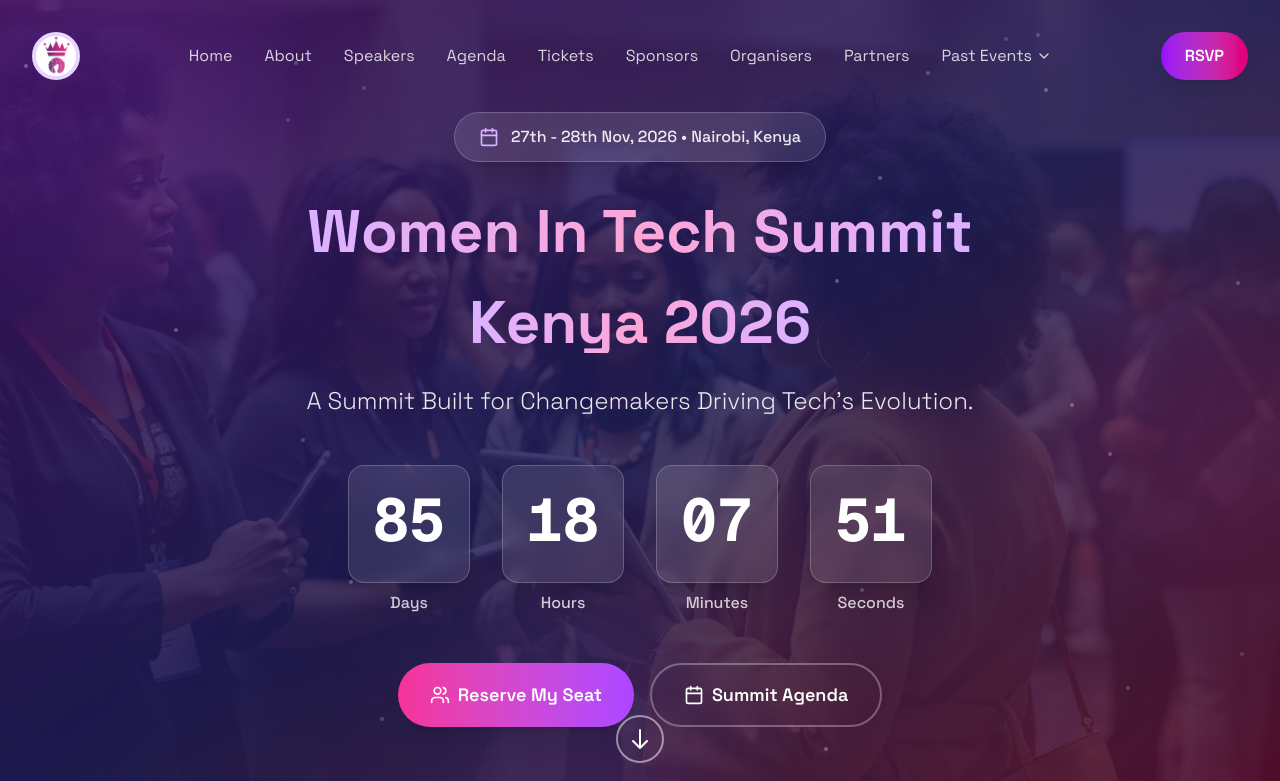
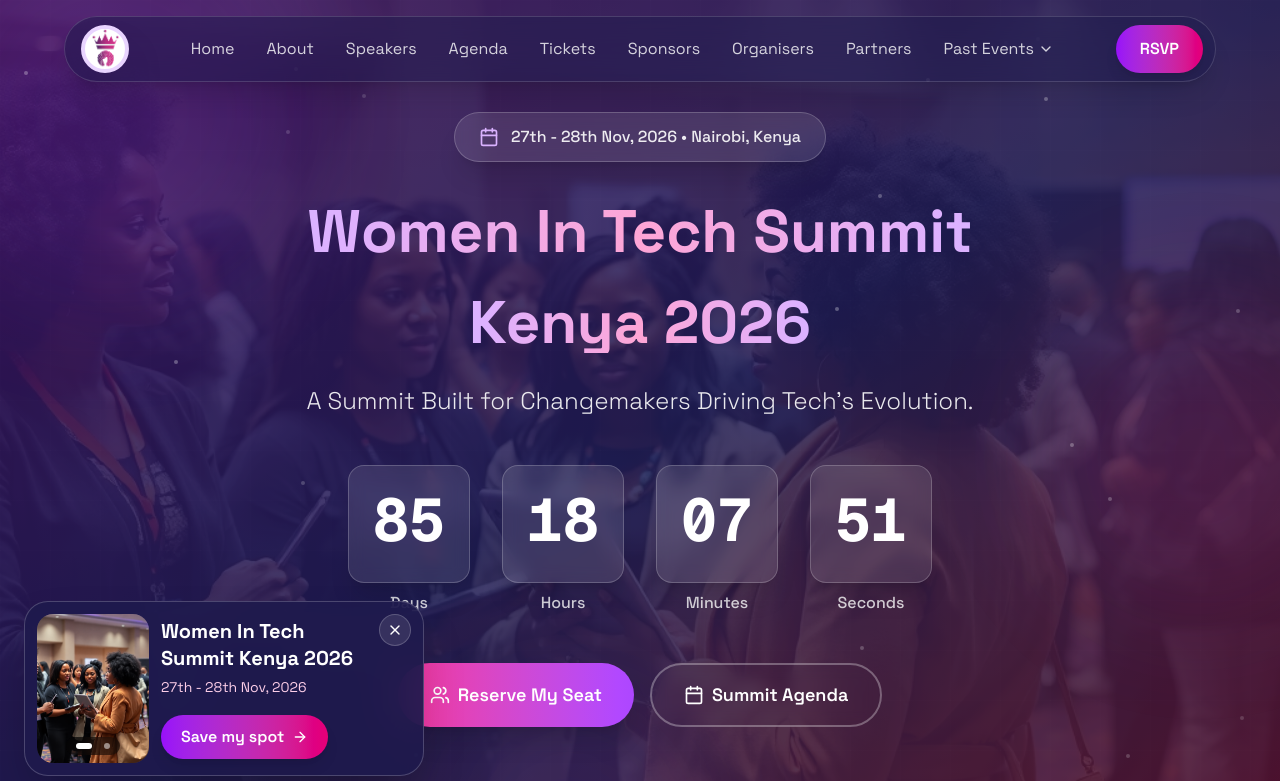
Before and after one commit to Tambua-WomenInTech-Blog/witsummitwebsite, a Next.js app: page /dashboard in a window 1280 px wide. Shown: the top 781 px of the page. Built offline with nearby package versions, Linux system fonts and the light colour scheme.

Commit message:
feat: add spot banner

```diff
--- a/src/app/components/page-shell.tsx
+++ b/src/app/components/page-shell.tsx
@@ -27,8 +27,9 @@ const PageShell: React.FC<{ children: React.ReactNode }> = ({ children }) => {
 
       <SiteHeader />
 
-      <div className="relative z-10">{children}</div>
+      <div className="relative z-10 pt-28">{children}</div>
       <HeroFooterSection />
+
     </div>
   );
 };
--- /dev/null
+++ b/src/app/components/promo-card.tsx
@@ -0,0 +1,182 @@
+"use client";
+import React, { useEffect, useState } from "react";
+import Image from "next/image";
+import Link from "next/link";
+import { ArrowRight, X } from "lucide-react";
+import { RSVP_URL, SPONSOR_DECK_URL } from "./site-config";
+
+interface Promo {
+  title: string;
+  meta: string;
+  image: string;
+  contain?: boolean;
+  cta: string;
+  href: string;
+}
+
+const promos: Promo[] = [
+  {
+    title: "Women In Tech Summit Kenya 2026",
+    meta: "27th - 28th Nov, 2026",
+    image: "/hero_1.png",
+    cta: "Save my spot",
+    href: RSVP_URL,
+  },
+  {
+    title: "Partner with the summit",
+    meta: "Sponsor deck available",
+    image: "/wit_logo.png",
+    contain: true,
+    cta: "View sponsor deck",
+    href: SPONSOR_DECK_URL,
+  },
+];
+
+const STORAGE_KEY = "wit-promo-dismissed";
+const SHOW_DELAY_MS = 1500;
+const ROTATE_MS = 6000;
+
+const PromoCard: React.FC = () => {
+  const [visible, setVisible] = useState(false);
+  const [index, setIndex] = useState(0);
+  const [paused, setPaused] = useState(false);
+
+  // Appear shortly after load, unless dismissed earlier in this session
+  useEffect(() => {
+    let dismissed = false;
+    try {
+      dismissed = sessionStorage.getItem(STORAGE_KEY) === "1";
+    } catch {
+      // storage unavailable: just show it
+    }
+    if (dismissed) return;
+
+    const t = setTimeout(() => setVisible(true), SHOW_DELAY_MS);
+    return () => clearTimeout(t);
+  }, []);
+
+  // Auto-rotate, paused on hover/focus and skipped for reduced motion
+  useEffect(() => {
+    if (!visible || paused || promos.length < 2) return;
+    if (window.matchMedia("(prefers-reduced-motion: reduce)").matches) return;
+
+    const id = setInterval(
+      () => setIndex((i) => (i + 1) % promos.length),
+      ROTATE_MS
+    );
+    return () => clearInterval(id);
+  }, [visible, paused]);
+
+  const dismiss = () => {
+    setVisible(false);
+    try {
+      sessionStorage.setItem(STORAGE_KEY, "1");
+    } catch {
+      // ignore
+    }
+  };
+
+  const promo = promos[index];
+
+  return (
+    <aside
+      aria-label="Event announcements"
+      onMouseEnter={() => setPaused(true)}
+      onMouseLeave={() => setPaused(false)}
+      onFocus={() => setPaused(true)}
+      onBlur={() => setPaused(false)}
+      className={`fixed z-30 bottom-4 left-3 right-20 sm:right-auto sm:left-6 sm:bottom-6 sm:w-[25rem] rounded-3xl border border-white/20 bg-indigo-950/90 backdrop-blur-xl shadow-2xl p-3 transition-all duration-500 motion-reduce:transition-none ${
+        visible
+          ? "opacity-100 translate-y-0"
+          : "opacity-0 translate-y-6 invisible"
+      }`}
+    >
+      <style>{`
+        @keyframes wit-promo-in {
+          from { opacity: 0; transform: translateY(6px); }
+          to { opacity: 1; transform: none; }
+        }
+        .wit-promo-fade { animation: wit-promo-in 400ms ease-out; }
+        @media (prefers-reduced-motion: reduce) {
+          .wit-promo-fade { animation: none; }
+        }
+      `}</style>
+
+      <button
+        type="button"
+        onClick={dismiss}
+        aria-label="Dismiss announcement"
+        className="absolute top-3 right-3 z-10 inline-flex items-center justify-center w-8 h-8 rounded-full bg-white/10 border border-white/20 text-white hover:bg-white/20 transition-colors"
+      >
+        <X className="w-4 h-4" />
+      </button>
+
+      <div className="flex gap-3">
+        <div
+          className={`relative shrink-0 w-20 sm:w-28 aspect-[3/4] rounded-2xl overflow-hidden ${
+            promo.contain ? "bg-white" : "bg-white/10"
+          }`}
+        >
+          <Image
+            key={index}
+            src={promo.image}
+            alt=""
+            fill
+            sizes="112px"
+            className={`wit-promo-fade ${
+              promo.contain ? "object-contain p-3" : "object-cover"
+            }`}
+          />
+
+          {promos.length > 1 && (
+            <div className="absolute inset-x-0 bottom-2 flex justify-center">
+              <div className="flex items-center rounded-full bg-black/50 backdrop-blur-sm px-1">
+                {promos.map((p, i) => (
+                  <button
+                    key={p.title}
+                    type="button"
+                    onClick={() => setIndex(i)}
+                    aria-label={`Show announcement ${i + 1} of ${promos.length}`}
+                    aria-current={i === index}
+                    className="p-1.5"
+                  >
+                    <span
+                      className={`block h-1.5 rounded-full transition-all duration-300 ${
+                        i === index ? "w-4 bg-white" : "w-1.5 bg-white/50"
+                      }`}
+                    />
+                  </button>
+                ))}
+              </div>
+            </div>
+          )}
+        </div>
+
+        <div className="min-w-0 flex-1 flex flex-col justify-between py-1">
+          <div
+            key={index}
+            aria-live="polite"
+            className="wit-promo-fade pr-9"
+          >
+            <h3 className="text-white text-base sm:text-xl font-bold font-space-grotesk leading-snug">
+              {promo.title}
+            </h3>
+            <p className="mt-1 text-sm text-pink-200">{promo.meta}</p>
+          </div>
+
+          <Link
+            href={promo.href}
+            target="_blank"
+            rel="noopener noreferrer"
+            className="mt-3 self-start inline-flex items-center space-x-2 rounded-full bg-gradient-to-r from-purple-600 to-pink-600 hover:from-purple-700 hover:to-pink-700 px-4 py-2 sm:px-5 sm:py-2.5 text-sm sm:text-base font-semibold text-white shadow-lg transition-colors"
+          >
+            <span>{promo.cta}</span>
+            <ArrowRight className="w-4 h-4" />
+          </Link>
+        </div>
+      </div>
+    </aside>
+  );
+};
+
+export default PromoCard;
--- /dev/null
+++ b/src/app/components/reserve-marquee.tsx
@@ -0,0 +1,64 @@
+import React from "react";
+import Link from "next/link";
+import { RSVP_URL } from "./site-config";
+
+const REPEATS = 8;
+
+const Sparkle = () => (
+  <svg
+    viewBox="0 0 24 24"
+    className="w-5 h-5 md:w-6 md:h-6 shrink-0 fill-white"
+    aria-hidden="true"
+  >
+    <path d="M12 0c.6 6.6 4.8 10.8 12 12-7.2 1.2-11.4 5.4-12 12-.6-6.6-4.8-10.8-12-12C7.2 10.8 11.4 6.6 12 0z" />
+  </svg>
+);
+
+const Group: React.FC<{ hidden?: boolean }> = ({ hidden }) => (
+  <div className="flex shrink-0 items-center" aria-hidden={hidden || undefined}>
+    {Array.from({ length: REPEATS }).map((_, i) => (
+      <div key={i} className="flex items-center shrink-0">
+        <span className="px-6 md:px-10 whitespace-nowrap">
+          Reserve your seat now
+        </span>
+        <Sparkle />
+      </div>
+    ))}
+  </div>
+);
+
+const ReserveMarquee: React.FC = () => {
+  return (
+    <Link
+      href={RSVP_URL}
+      target="_blank"
+      rel="noopener noreferrer"
+      aria-label="Reserve your seat for Women In Tech Summit Kenya 2026"
+      className="wit-marquee relative z-10 block overflow-hidden bg-gradient-to-r from-purple-600 via-pink-500 to-purple-600 py-4 md:py-5 text-white font-space-grotesk font-extrabold uppercase tracking-wider text-lg md:text-2xl"
+    >
+      <style>{`
+        @keyframes wit-marquee {
+          from { transform: translateX(0); }
+          to { transform: translateX(-50%); }
+        }
+        .wit-marquee-track {
+          animation: wit-marquee 40s linear infinite;
+        }
+        .wit-marquee:hover .wit-marquee-track,
+        .wit-marquee:focus-visible .wit-marquee-track {
+          animation-play-state: paused;
+        }
+        @media (prefers-reduced-motion: reduce) {
+          .wit-marquee-track { animation: none; }
+        }
+      `}</style>
+
+      <div className="wit-marquee-track flex w-max">
+        <Group />
+        <Group hidden />
+      </div>
+    </Link>
+  );
+};
+
+export default ReserveMarquee;
--- /dev/null
+++ b/src/app/components/site-config.ts
@@ -0,0 +1,20 @@
+export const RSVP_URL =
+  "https://vabu.app/women-in-tech-summit-kenya-2026-20-edition";
+
+export const SPONSOR_DECK_URL = "https://forms.gle/QcDq9yJc537ksVNu9";
+
+export const navItems = [
+  { id: "home", label: "Home" },
+  { id: "about", label: "About" },
+  { id: "speakers", label: "Speakers" },
+  { id: "agenda", label: "Agenda" },
+  { id: "tickets", label: "Tickets" },
+  { id: "sponsors", label: "Sponsors" },
+  { id: "organisers", label: "Organisers" },
+  { id: "partners", label: "Partners" },
+];
+
+
+export const pastEvents = [
+  { label: "2025 Edition", href: "/past-events/2025" },
+];
--- a/src/app/components/site-header.tsx
+++ b/src/app/components/site-header.tsx
@@ -4,27 +4,14 @@ import { Menu, X, ArrowUp, ChevronDown } from "lucide-react";
 import Image from "next/image";
 import Link from "next/link";
 import { usePathname } from "next/navigation";
+import { navItems, pastEvents, RSVP_URL } from "./site-config";
+import PromoCard from "./promo-card";
 
-export const RSVP_URL =
-  "https://vabu.app/women-in-tech-summit-kenya-2026-20-edition";
+interface SiteHeaderProps {
+  showPromo?: boolean;
+}
 
-// TODO: replace with your real past-event routes (or import the existing list)
-const pastEvents = [
-  { label: "2025 Edition", href: "/past-events/2025" },
-];
-
-const navItems = [
-  { id: "home", label: "Home" },
-  { id: "about", label: "About" },
-  { id: "speakers", label: "Speakers" },
-  { id: "agenda", label: "Agenda" },
-  { id: "tickets", label: "Tickets" },
-  { id: "sponsors", label: "Sponsors" },
-  { id: "organisers", label: "Organisers" },
-  { id: "partners", label: "Partners" },
-];
-
-const SiteHeader: React.FC = () => {
+const SiteHeader: React.FC<SiteHeaderProps> = ({ showPromo = true }) => {
   const pathname = usePathname();
   const isHome = pathname === "/";
   const isPastEvents = pathname?.startsWith("/past-events") ?? false;
@@ -34,6 +21,7 @@ const SiteHeader: React.FC = () => {
   const [dropdownOpen, setDropdownOpen] = useState(false);
   const [activeSection, setActiveSection] = useState("home");
   const [showScrollTop, setShowScrollTop] = useState(false);
+  const [scrolled, setScrolled] = useState(false);
   const dropdownRef = useRef<HTMLDivElement>(null);
 
   // Close menus when the route changes
@@ -43,7 +31,7 @@ const SiteHeader: React.FC = () => {
     setDropdownOpen(false);
   }, [pathname]);
 
-  // Click outside the desktop dropdown closes it
+  // Click outside the desktop dropdown closes it; Escape closes everything
   useEffect(() => {
     const handleClickOutside = (event: MouseEvent) => {
       if (
@@ -53,19 +41,28 @@ const SiteHeader: React.FC = () => {
         setDropdownOpen(false);
       }
     };
+    const handleKeyDown = (event: KeyboardEvent) => {
+      if (event.key === "Escape") {
+        setDropdownOpen(false);
+        setMobileMenuOpen(false);
+      }
+    };
     document.addEventListener("mousedown", handleClickOutside);
-    return () => document.removeEventListener("mousedown", handleClickOutside);
+    document.addEventListener("keydown", handleKeyDown);
+    return () => {
+      document.removeEventListener("mousedown", handleClickOutside);
+      document.removeEventListener("keydown", handleKeyDown);
+    };
   }, []);
 
-  // Scroll-to-top visibility
+  // Scroll state: pill gets denser once the page scrolls; scroll-to-top visibility
   useEffect(() => {
     const update = () => {
       const scrollY = window.scrollY;
       const viewportHeight = window.innerHeight;
       const fullHeight = document.documentElement.scrollHeight;
-      setShowScrollTop(
-        scrollY > 400 && scrollY + viewportHeight < fullHeight - 10,
-      );
+      setScrolled(scrollY > 16);
+      setShowScrollTop(scrollY > 400 && scrollY + viewportHeight < fullHeight - 10);
     };
 
     update();
@@ -87,7 +84,6 @@ const SiteHeader: React.FC = () => {
     return () => window.removeEventListener("hashchange", update);
   }, []);
 
-  // Lock body scroll while the mobile drawer is open
   useEffect(() => {
     document.body.style.overflow = mobileMenuOpen ? "hidden" : "";
     return () => {
@@ -121,11 +117,27 @@ const SiteHeader: React.FC = () => {
 
   return (
     <>
-      <nav className="relative z-30 flex items-center justify-between p-6 md:p-8">
+      {/* Dim the page behind the mobile menu */}
+      <div
+        onClick={() => setMobileMenuOpen(false)}
+        className={`lg:hidden fixed inset-0 z-40 bg-black/50 backdrop-blur-sm transition-opacity duration-300 ${
+          mobileMenuOpen ? "opacity-100" : "opacity-0 pointer-events-none"
+        }`}
+      />
+
+      <header className="fixed top-3 md:top-4 inset-x-3 md:inset-x-4 z-50">
+        <nav
+          aria-label="Main"
+          className={`mx-auto max-w-6xl flex items-center justify-between rounded-full border backdrop-blur-xl px-3 py-2 md:pl-4 md:pr-3 transition-colors duration-300 ${
+            scrolled
+              ? "bg-indigo-950/85 border-white/20 shadow-2xl"
+              : "bg-indigo-950/50 border-white/15 shadow-xl"
+          }`}
+        >
           <Link
             href="/"
             aria-label="Women In Tech Summit home"
-          className="flex items-center space-x-2"
+            className="flex items-center"
           >
             <div className="w-12 h-12 bg-white rounded-full shadow-2xl flex items-center justify-center border-4 border-purple-200">
               <div className="w-8 h-8 bg-white rounded-full flex items-center justify-center">
@@ -139,7 +151,8 @@ const SiteHeader: React.FC = () => {
             </div>
           </Link>
 
-        <div className="hidden md:flex items-center space-x-8">
+          {/* Desktop links */}
+          <div className="hidden lg:flex items-center space-x-6 xl:space-x-8 text-sm xl:text-base">
             {navItems.map((item) => (
               <Link
                 key={item.id}
@@ -155,7 +168,6 @@ const SiteHeader: React.FC = () => {
               </Link>
             ))}
 
-          {/* Past Events dropdown (desktop) */}
             <div className="relative" ref={dropdownRef}>
               <button
                 type="button"
@@ -176,7 +188,7 @@ const SiteHeader: React.FC = () => {
               </button>
 
               {dropdownOpen && (
-              <div className="absolute top-full right-0 mt-3 min-w-[180px] bg-white/10 backdrop-blur-md border border-white/20 rounded-xl shadow-2xl overflow-hidden">
+                <div className="absolute top-full right-0 mt-6 min-w-[180px] bg-indigo-950/90 backdrop-blur-xl border border-white/20 rounded-2xl shadow-2xl overflow-hidden">
                   {pastEvents.map((event) => (
                     <Link
                       key={event.href}
@@ -196,7 +208,7 @@ const SiteHeader: React.FC = () => {
             href={RSVP_URL}
             target="_blank"
             rel="noopener noreferrer"
-          className="hidden md:inline-block bg-gradient-to-r from-purple-600 to-pink-600 hover:from-purple-700 hover:to-pink-700 text-white px-6 py-3 rounded-full font-semibold transition-all duration-300 transform hover:scale-105 shadow-lg"
+            className="hidden lg:inline-block bg-gradient-to-r from-purple-600 to-pink-600 hover:from-purple-700 hover:to-pink-700 text-white px-6 py-3 rounded-full font-semibold transition-all duration-300 hover:scale-105 shadow-lg"
           >
             RSVP
           </Link>
@@ -206,7 +218,7 @@ const SiteHeader: React.FC = () => {
             onClick={() => setMobileMenuOpen((prev) => !prev)}
             aria-label={mobileMenuOpen ? "Close menu" : "Open menu"}
             aria-expanded={mobileMenuOpen}
-          className="md:hidden inline-flex items-center justify-center w-11 h-11 rounded-full bg-white/10 backdrop-blur-sm border border-white/20 text-white shadow-lg"
+            className="lg:hidden inline-flex items-center justify-center w-11 h-11 rounded-full bg-white/10 border border-white/20 text-white shadow-lg"
           >
             {mobileMenuOpen ? (
               <X className="w-6 h-6" />
@@ -216,30 +228,21 @@ const SiteHeader: React.FC = () => {
           </button>
         </nav>
 
-      {/* Mobile drawer */}
+        {/* Mobile menu: drops down from the pill */}
         <div
-        className={`md:hidden fixed inset-0 z-20 transition-opacity duration-300 ${
+          className={`lg:hidden mx-auto max-w-6xl mt-3 origin-top rounded-3xl border border-white/15 bg-indigo-950/90 backdrop-blur-xl shadow-2xl overflow-y-auto transition-all duration-300 motion-reduce:transition-none ${
             mobileMenuOpen
-            ? "opacity-100 pointer-events-auto"
-            : "opacity-0 pointer-events-none"
+              ? "opacity-100 scale-100 max-h-[calc(100dvh-6.5rem)]"
+              : "opacity-0 scale-95 max-h-0 invisible border-transparent"
           }`}
         >
-        <div
-          className="absolute inset-0 bg-black/60 backdrop-blur-sm"
-          onClick={() => setMobileMenuOpen(false)}
-        ></div>
-
-        <div
-          className={`absolute top-0 right-0 h-full w-72 max-w-[80%] bg-gradient-to-b from-purple-900/95 via-indigo-900/95 to-pink-900/95 border-l border-white/10 shadow-2xl pt-24 px-6 pb-8 overflow-y-auto flex flex-col space-y-2 transform transition-transform duration-300 ${
-            mobileMenuOpen ? "translate-x-0" : "translate-x-full"
-          }`}
-        >
+          <div className="p-3 flex flex-col space-y-1">
             {navItems.map((item) => (
               <Link
                 key={item.id}
                 href={isHome ? `#${item.id}` : `/#${item.id}`}
                 onClick={(e) => handleNavClick(item.id, e)}
-              className={`py-3 px-4 rounded-xl text-lg transition-colors ${
+                className={`py-3 px-4 rounded-2xl text-lg transition-colors ${
                   isActive(item.id)
                     ? "bg-white/15 text-white font-semibold"
                     : "text-white/80 hover:bg-white/10 hover:text-white"
@@ -249,13 +252,12 @@ const SiteHeader: React.FC = () => {
               </Link>
             ))}
 
-          {/* Past Events (mobile) */}
             <div>
               <button
                 type="button"
                 onClick={() => setMobilePastOpen((o) => !o)}
                 aria-expanded={mobilePastOpen}
-              className={`w-full flex items-center justify-between py-3 px-4 rounded-xl text-lg transition-colors ${
+                className={`w-full flex items-center justify-between py-3 px-4 rounded-2xl text-lg transition-colors ${
                   isPastEvents
                     ? "bg-white/15 text-white font-semibold"
                     : "text-white/80 hover:bg-white/10 hover:text-white"
@@ -293,19 +295,22 @@ const SiteHeader: React.FC = () => {
               target="_blank"
               rel="noopener noreferrer"
               onClick={() => setMobileMenuOpen(false)}
-            className="mt-4 text-center bg-gradient-to-r from-purple-600 to-pink-600 text-white px-6 py-3 rounded-full font-semibold shadow-lg"
+              className="mt-2 text-center bg-gradient-to-r from-purple-600 to-pink-600 text-white px-6 py-3 rounded-full font-semibold shadow-lg"
             >
               RSVP
             </Link>
           </div>
         </div>
+      </header>
+
+      {showPromo && <PromoCard />}
 
       {/* Scroll to top (available on every page that uses the header) */}
       <button
         type="button"
         onClick={scrollToTop}
         aria-label="Scroll to top"
-        className={`fixed bottom-6 right-6 z-40 w-12 h-12 rounded-full bg-gradient-to-r from-purple-600 to-pink-600 hover:from-purple-700 hover:to-pink-700 text-white shadow-xl flex items-center justify-center transition-all duration-300 transform ${
+        className={`fixed bottom-4 right-4 sm:bottom-6 sm:right-6 z-40 w-12 h-12 rounded-full bg-gradient-to-r from-purple-600 to-pink-600 hover:from-purple-700 hover:to-pink-700 text-white shadow-xl flex items-center justify-center transition-all duration-300 transform ${
           showScrollTop
             ? "opacity-100 translate-y-0 pointer-events-auto"
             : "opacity-0 translate-y-4 pointer-events-none"
--- a/src/app/sections/wit_hero.tsx
+++ b/src/app/sections/wit_hero.tsx
@@ -3,7 +3,8 @@ import React, { useState, useEffect } from "react";
 import { Calendar, Users } from "lucide-react";
 import Link from "next/link";
 import SecondaryCta from "../components/secondary-cta";
-import SiteHeader, { RSVP_URL } from "../components/site-header";
+import SiteHeader from "../components/site-header";
+import { RSVP_URL } from "../components/site-config";
 
 interface CountdownTimerProps {
   targetDate: Date;
@@ -113,7 +114,7 @@ const WomenInTechSummitHero: React.FC = () => {
 
       <div
         id="home"
-        className="relative z-10 flex flex-col items-center justify-center min-h-[calc(100vh-120px)] px-6 text-center"
+        className="relative z-10 flex flex-col items-center justify-center min-h-screen pt-28 pb-20 px-6 text-center"
       >
         <div className="mb-8 bg-white/10 backdrop-blur-sm border border-white/20 rounded-full px-6 py-3 flex items-center space-x-3 shadow-xl">
           <Calendar className="w-5 h-5 text-purple-300" />
@@ -185,6 +186,7 @@ const WomenInTechSummitHero: React.FC = () => {
         </div>
       </div>
 
+
       {/* Particles are generated after mount to avoid hydration mismatches */}
       <div className="absolute inset-0 pointer-events-none">
         {particles.map((p, i) => (
```
Lines whose indentation alone changed are shown as unchanged.
